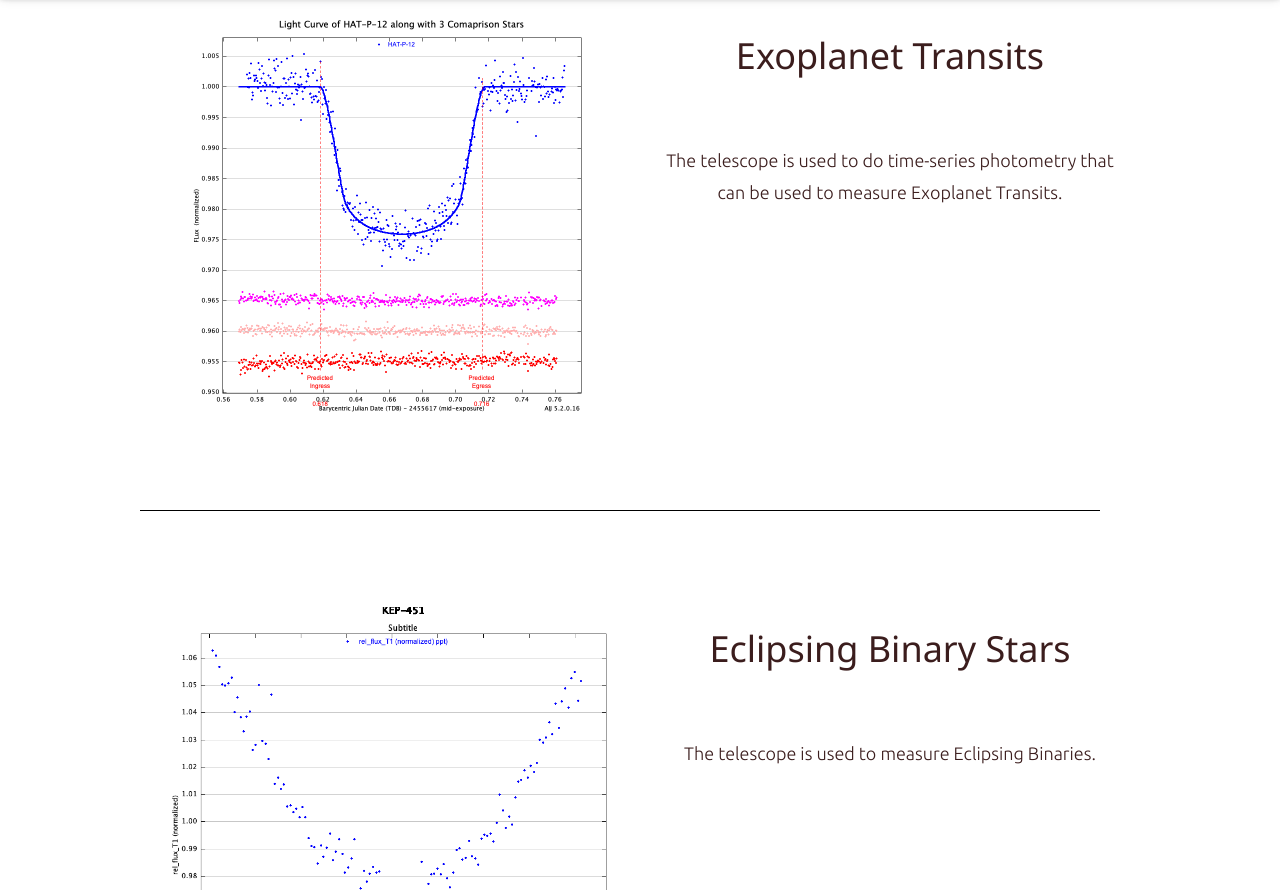
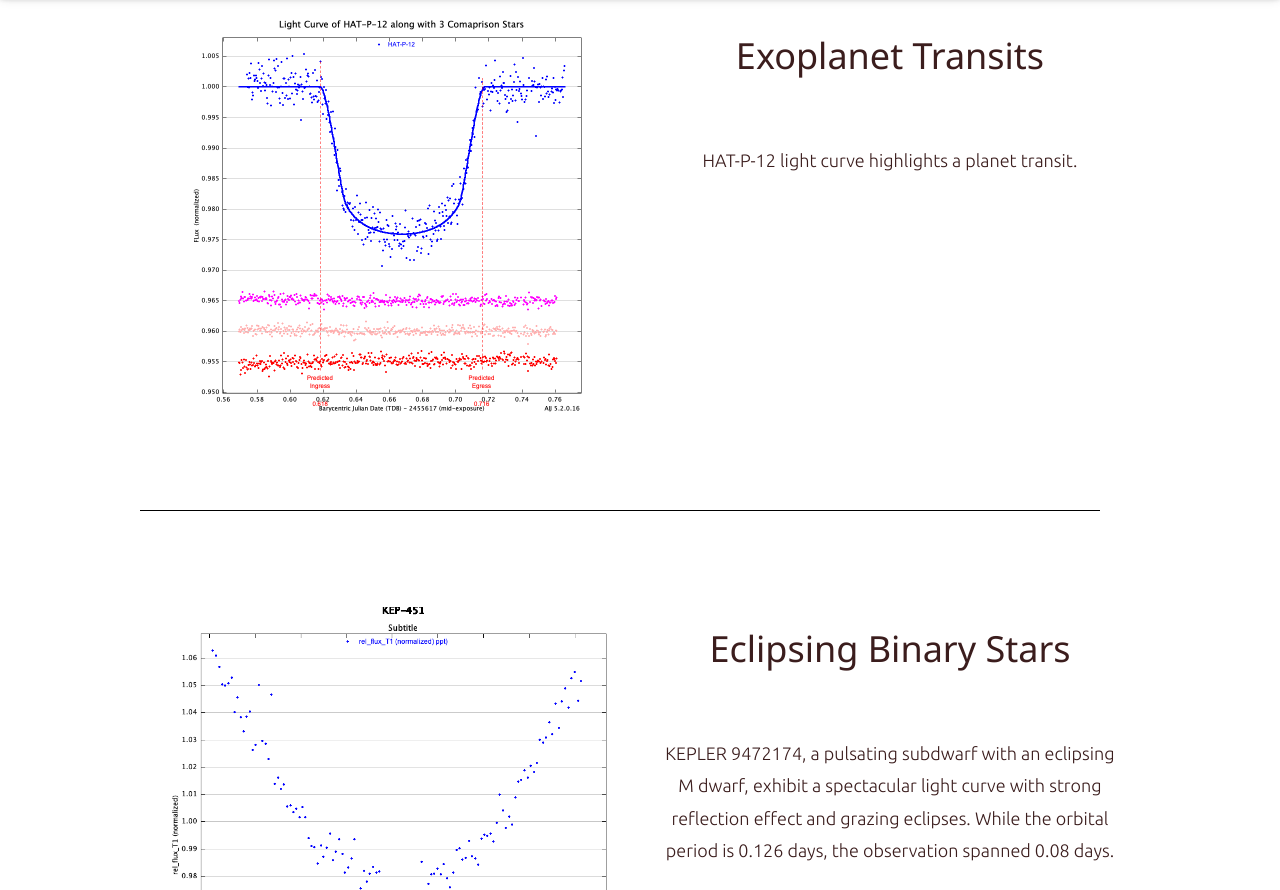
Before and after one commit to baidandri/baidandri.github.io, a plain HTML site: page pages/tabs/science_page.html in a window 1280 px wide. Shown: the part 62-952 px from the top of the page. Drawn offline with nearby package versions, Linux system fonts and the light colour scheme.

Commit message:
Changes in content

```diff
--- a/pages/tabs/science_content.html
+++ b/pages/tabs/science_content.html
@@ -10,7 +10,7 @@
 
       <div class="w3-col m6 w3-padding-large">
         <h1 class="w3-center">Exoplanet Transits</h1><br>
-        <p class="w3-large" style="text-align: center;">The telescope is used to do time-series photometry that can be used to measure Exoplanet Transits.
+        <p class="w3-large" style="text-align: center;">HAT-P-12 light curve highlights a planet transit.
           </p>
 
       </div>
@@ -32,7 +32,7 @@
 
     <div class="w3-col m6 w3-padding-large">
       <h1 class="w3-center">Eclipsing Binary Stars</h1><br>
-      <p class="w3-large" style="text-align: center;">The telescope is used to measure Eclipsing Binaries.
+      <p class="w3-large" style="text-align: center;">KEPLER 9472174, a pulsating subdwarf with an eclipsing M dwarf, exhibit a spectacular light curve with strong reflection effect and grazing eclipses. While the orbital period is 0.126 days, the observation spanned 0.08 days.
         </p>
 
     </div>
```
